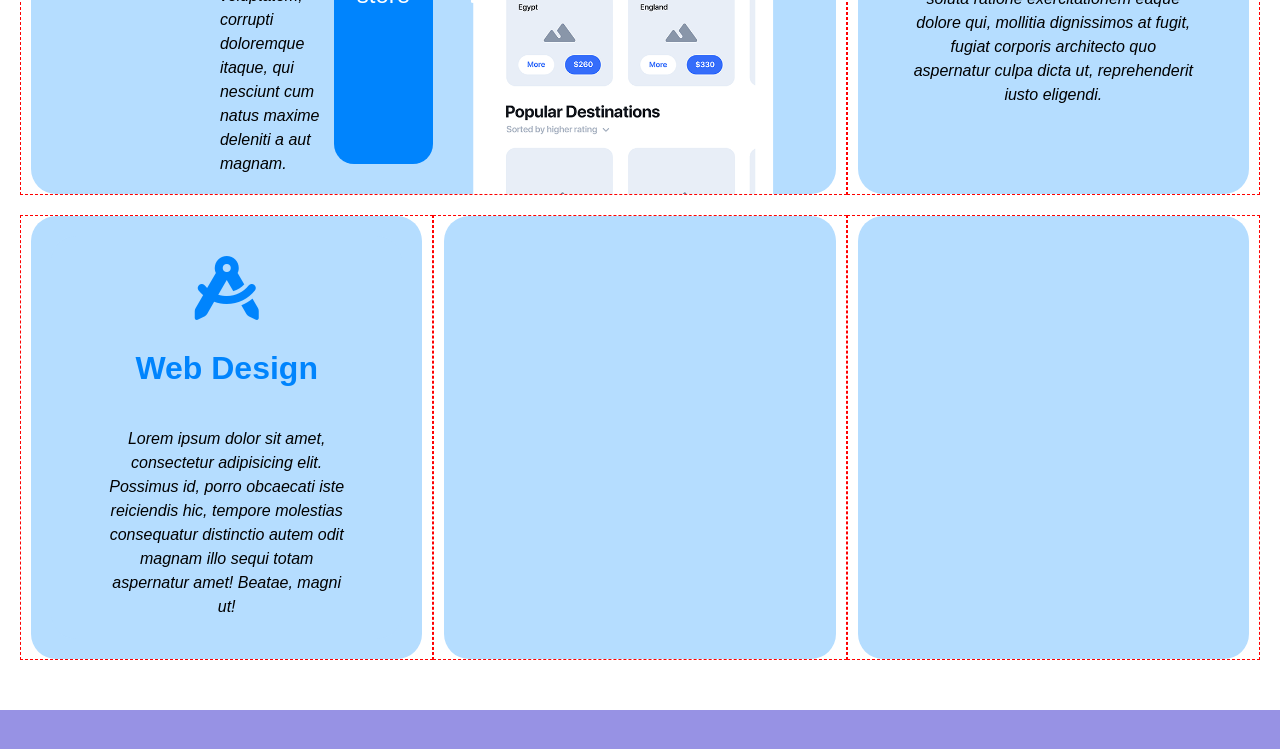
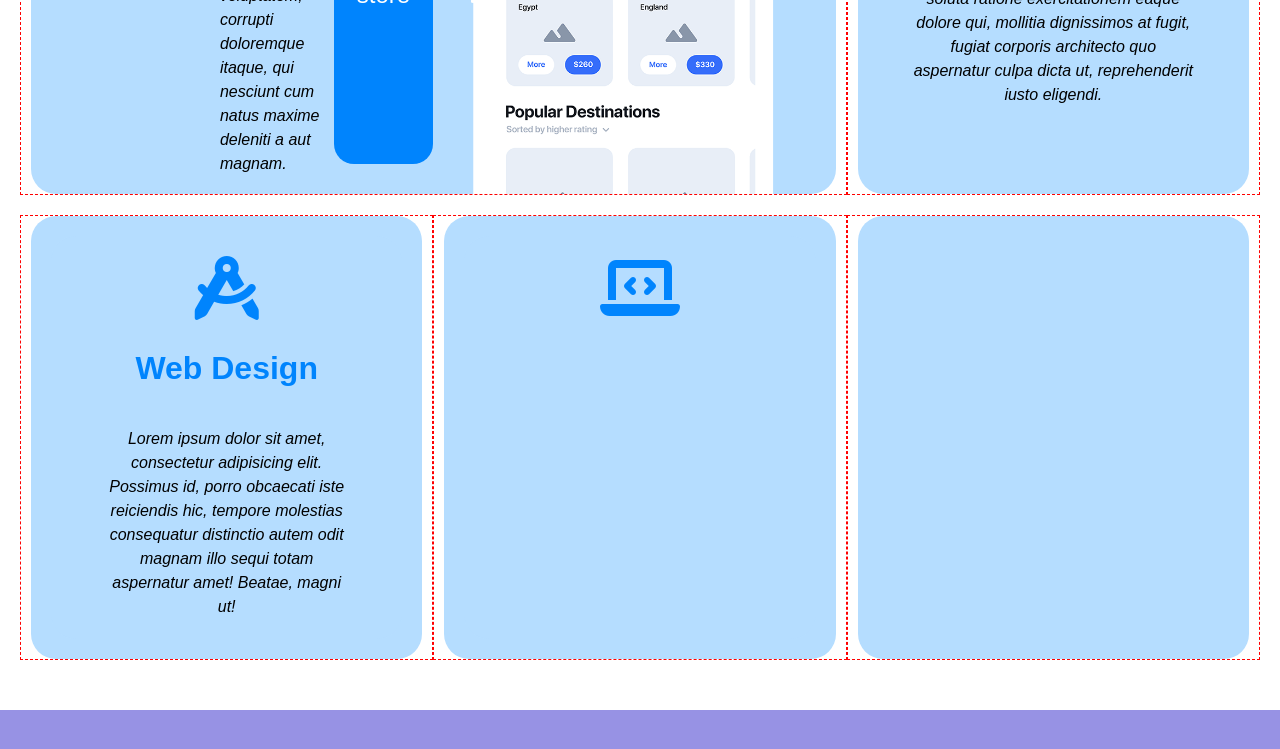
Before and after one commit to Fraianni/htmlcss-responsive-layout, a plain HTML site: page index.html in a window 1280 px wide. Shown: the part 383-1132 px from the top of the page. Drawn offline with Linux system fonts and the light colour scheme.

Commit message:
aggiunta e dimensionam. logo developement section

```diff
--- a/index.html
+++ b/index.html
@@ -75,7 +75,12 @@
                         </div>
                     </div>
                     <div class="column">
-                        <div class="card"></div>
+                        <div class="card">
+                            <div class="developement smaller-cards card">
+                                <i class="fa-solid fa-laptop-code fa-4x"></i>
+
+                            </div>
+                        </div>
                     </div>
                     <div class="column">
                         <div class="card"></div>
```
